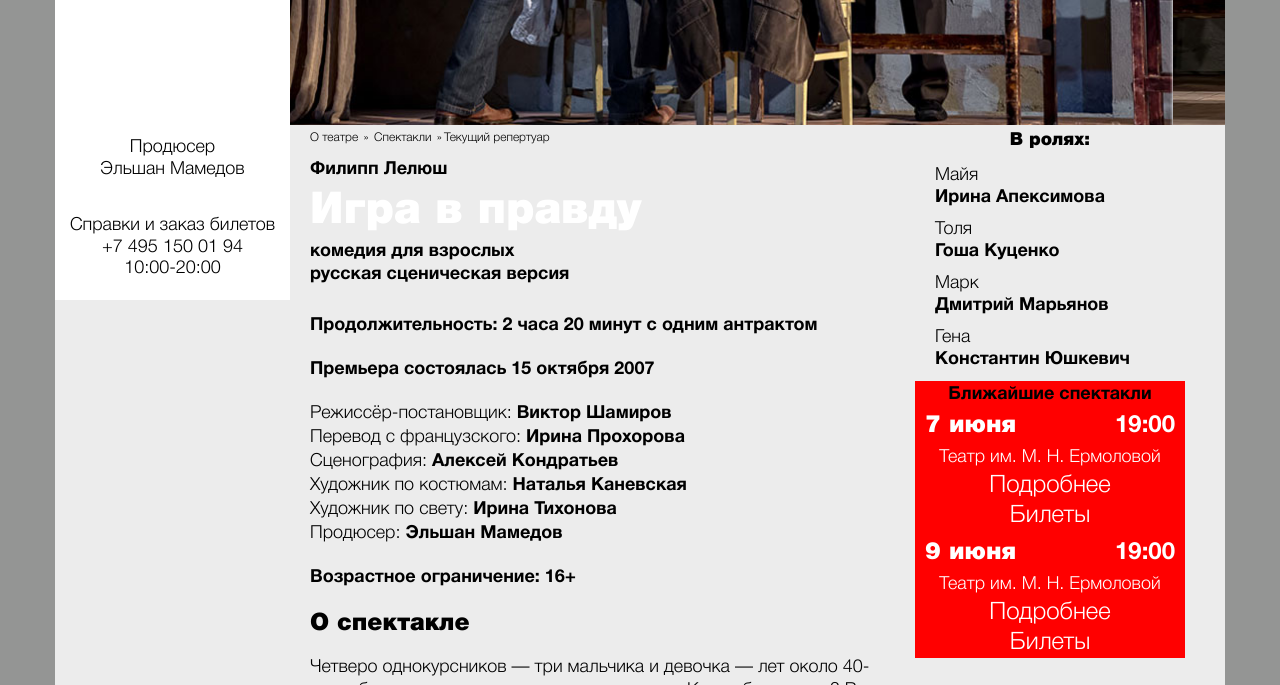
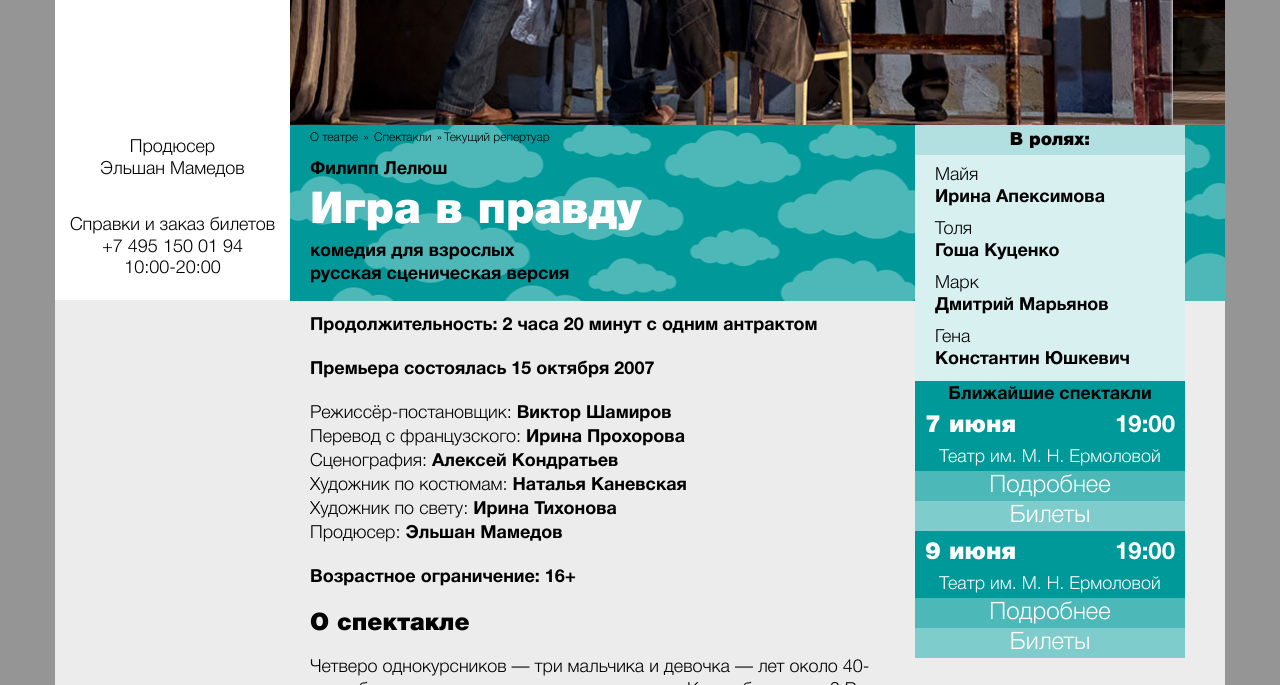
Before and after one commit to diamant1991/theatre, a plain HTML site: page about_show(green).html in a window 1280 px wide. Shown: the part 500-1185 px from the top of the page. Drawn offline with Linux system fonts and the light colour scheme.

Commit message:
green color

```diff
--- a/css/main.css
+++ b/css/main.css
@@ -1220,6 +1220,29 @@ h2.bold b {
   background-color: #ff6633;
 }
 
+.about.green {
+  background: url(../images/green-header.jpg) no-repeat 50%;
+  background-size: cover;
+}
+.next-show.green{
+  background-color: #009999;
+}
+.more.green{
+  background-color: #4db8b8;
+}
+.tickets.green{
+  background-color: #7fcccc;
+}
+.cast-list.green{
+  background-color: #d9f0f0;
+}
+.cast header.green{
+  background-color: #b2e0e0;
+}
+.cast-list.green a:hover{
+  background-color: #009999;
+}
+
 
 
 
```
